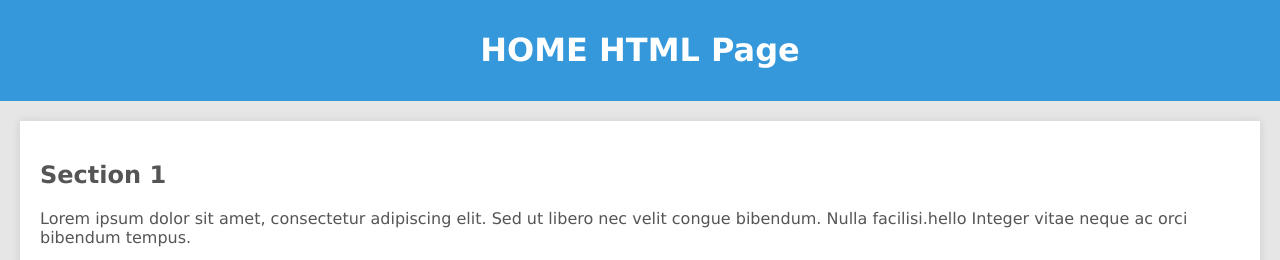
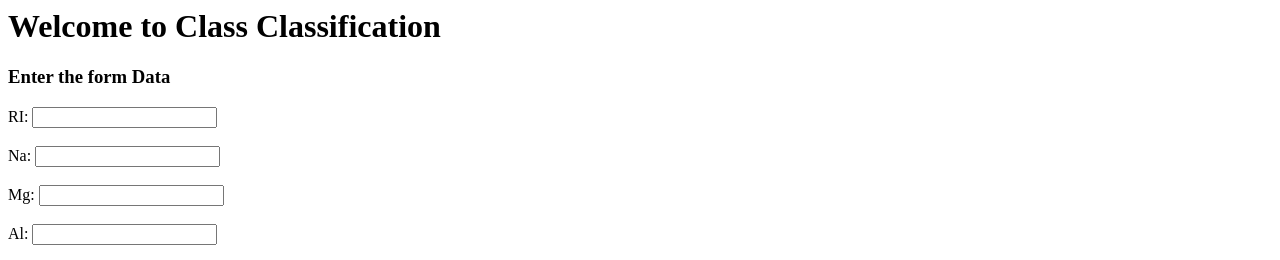
Before and after one commit to gsharikrishna/sample_django_app, a Django app: page / in a window 1280 px wide. Shown: the top 260 px of the page. Run offline with Django 5.2, Linux system fonts and the light colour scheme.

Commit message:
added home.html file

```diff
--- a/demo/myapp/templates/home.html
+++ b/demo/myapp/templates/home.html
@@ -1,70 +1,33 @@
-<!DOCTYPE html>
-<html lang="en">
-<head>
-  <meta charset="UTF-8">
-  <meta name="viewport" content="width=device-width, initial-scale=1.0">
-  <title>HOME Page</title>
-  <style>
-    body {
-      font-family: 'Verdana', sans-serif;
-      background-color: #e6e6e6;
-      color: #555;
-      margin: 0;
-      padding: 0;
-    }
+<!<!DOCTYPE html>
+<html lang="en" dir="ltr">
+  <head>
+    <meta charset="utf-8">
+    <title></title>
+  </<head>
+  <body>
 
-    header {
-      background-color: #3498db;
-      color: #fff;
-      text-align: center;
-      padding: 10px;
-    }
+    <h1>Welcome to Class Classification </h1>
 
-    section {
-      margin: 20px;
-      padding: 20px;
-      background-color: #fff;
-      box-shadow: 0 0 10px rgba(0, 0, 0, 0.1);
-    }
+    <h3>Enter the form Data </h3>
 
-    img {
-      max-width: 100%;
-      height: auto;
-    }
+    <div class="container">
 
-    footer {
-      text-align: center;
-      padding: 10px;
-      background-color: #333;
-      color: #fff;
-      position: fixed;
-      bottom: 0;
-      width: 100%;
-    }
-  </style>
-</head>
-<body>
+    <form action="{% url 'result' %}">
 
-  <header>
-    <h1>HOME HTML Page</h1>
-  </header>
+      {% csrf_token %}
 
-  <section>
-    <h2>Section 1</h2>
-    <p>Lorem ipsum dolor sit amet, consectetur adipiscing elit. Sed ut libero nec velit congue bibendum. Nulla facilisi.hello Integer vitae neque ac orci bibendum tempus.</p>
-    <img src="https://img.freepik.com/free-photo/painting-mountain-lake-with-mountain-background_188544-9126.jpg" alt="Random Image">
-  </section>
+        RI: <input type="text" required name="RI"> <br> <br>
+        Na: <input type="text" required name="Na"> <br> <br>
+        Mg: <input type="text" required name="Mg"> <br> <br>
+        Al: <input type="text" required name="Al"> <br> <br>
+        Si: <input type="text" required name="Si"> <br> <br>
+         K: <input type="text" required name="K"> <br> <br>
+        Ca: <input type="text" required name="Ca"> <br> <br>
+        Ba: <input type="text" required name="Ba"> <br> <br>
+        Fe: <input type="text" required name="Fe"> <br> <br>
+    <input type="submit" name="" value="submit">
+    </form>
 
-  <section>
-    <h2>Section 2</h2>
-    <p>Quisque non erat nec velit fermentum vestibulum. Sed eget quam vel nisi tristique laoreet. Fusce hendrerit, odio sit amet luctus fringilla, justo elit fermentum nisi, vel feugiat justo nunc eu turpis.</p>
-    <img src="https://img.freepik.com/premium-photo/tranquil-lakeside-cabin-misty-morning-generative-ai_856434-2176.jpg" alt="Random Image">
-  </section>
-  <!-- Repeat the section block with different content and images as needed -->
-
-  <footer>
-    <p>&copy; 2023 Another Random HTML Page</p>
-  </footer>
-
-</body>
+ </div>
+  </body>
 </html>
```
